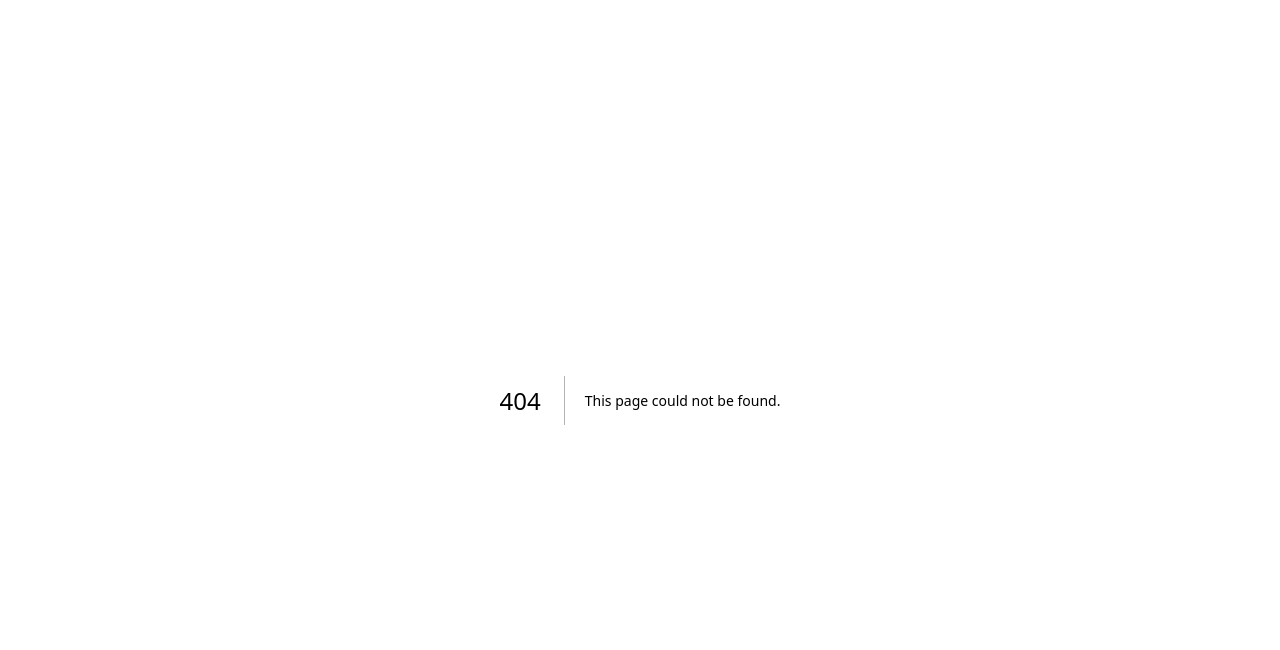
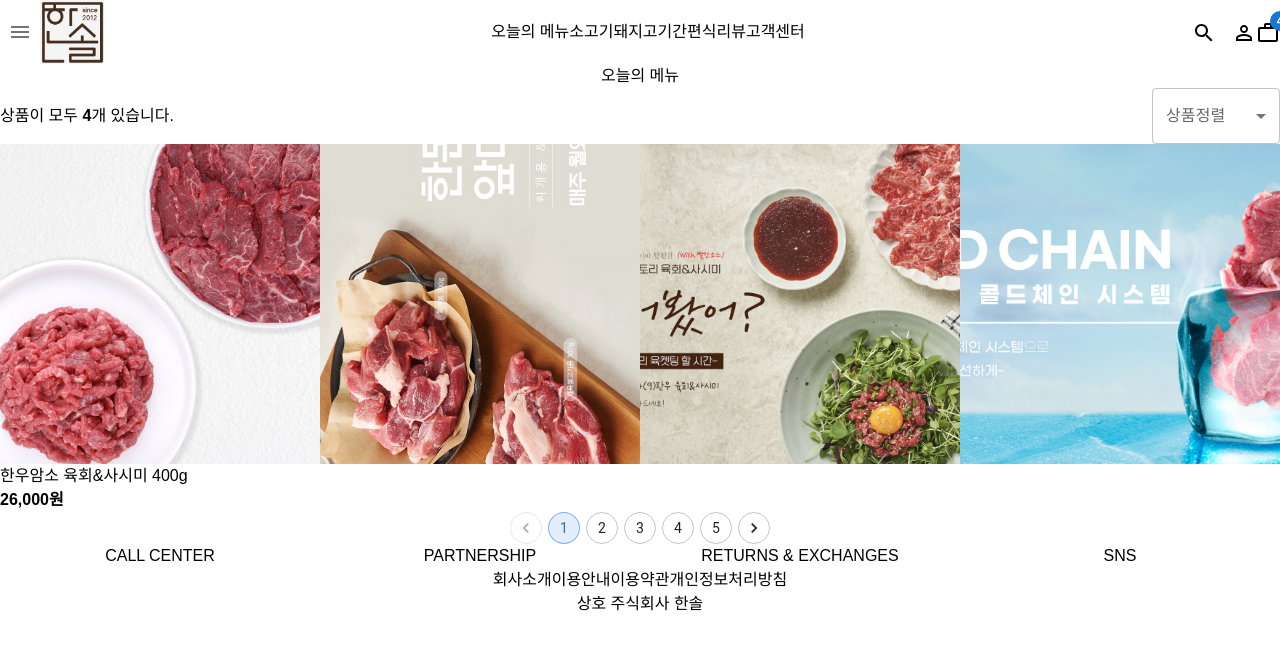
Before and after one commit to gogomaya/meat-web, a Next.js app: page /products in a window 1280 px wide. Before the commit this address had no page. Shown: the top 650 px of the page. Built offline with nearby package versions, Linux system fonts and the light colour scheme.

Commit message:
Products list

```diff
--- /dev/null
+++ b/app/products/page.tsx
@@ -0,0 +1,15 @@
+import MainLayout from "@/app/main-layout"
+import {ProductsList, ProductsPagination, ProductsSearch} from "./products"
+
+const Products = () => {
+  return (
+    <MainLayout>
+      <h2 className="flex justify-center">오늘의 메뉴</h2>
+      <ProductsSearch />
+      <ProductsList />
+      <ProductsPagination />
+    </MainLayout>
+  )
+}
+
+export default Products
--- a/app/products/products.tsx
+++ b/app/products/products.tsx
@@ -1,6 +1,38 @@
 "use client"
 import Image from "next/image"
 import Link from "next/link"
+import {FormControl, InputLabel, MenuItem, Pagination, Select} from "@mui/material"
+
+export const ProductsSearch = () => {
+  return (
+    <section className="flex justify-between items-center">
+      <span>상품이 모두 <strong>4</strong>개 있습니다.</span>
+      <FormControl>
+        <InputLabel>상품정렬</InputLabel>
+        <Select
+          label="상품정렬"
+          className="w-32"
+        >
+          <MenuItem value="신상품">신상품</MenuItem>
+          <MenuItem value="추천순">추천순</MenuItem>
+          <MenuItem value="판매량순">판매량순</MenuItem>
+        </Select>
+      </FormControl>
+    </section>
+  )
+}
+
+export const ProductsPagination = () => {
+  return (
+    <Pagination
+      variant="outlined"
+      color="primary"
+      count={5}
+      page={1}
+      className="flex justify-center"
+    />
+  )
+}
 
 export const ProductsList = () => {
   return (
```
